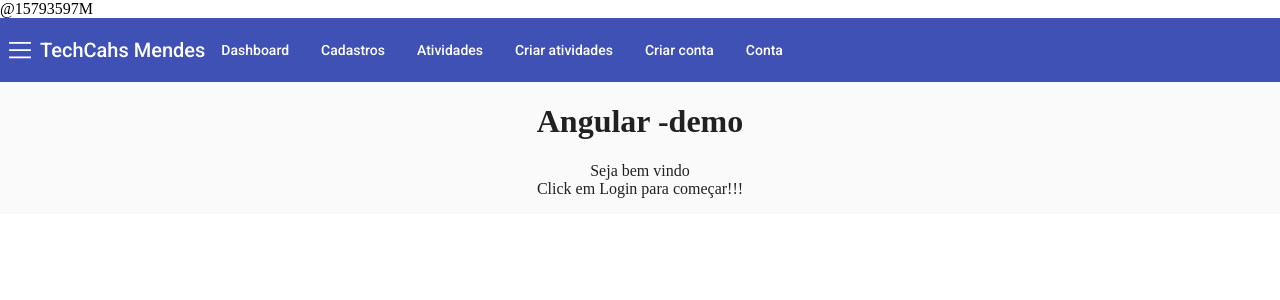
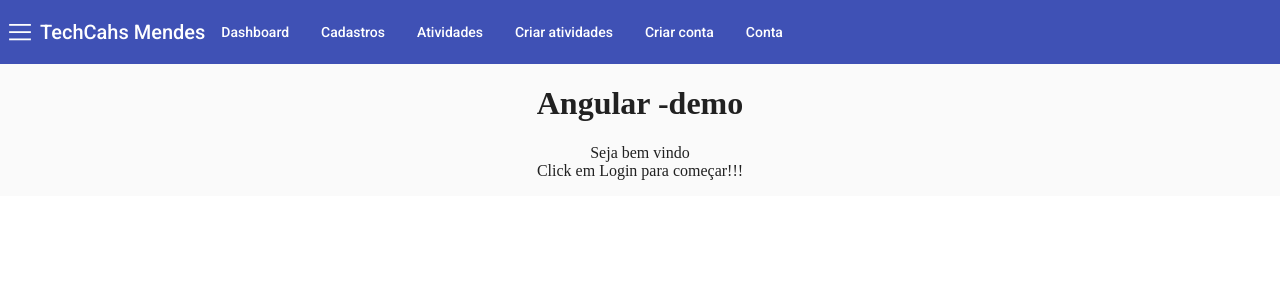
Before and after one commit to gddiego/demo-angular, an Angular app: page / in a window 1280 px wide. Shown: the top 300 px of the page. Built offline with nearby package versions, Linux system fonts and the light colour scheme.

Commit message:
Update app.component.html
ajuste

```diff
--- a/src/app/app.component.html
+++ b/src/app/app.component.html
@@ -1,9 +1,3 @@
-@15793597M
-
-
-
-
-
 
 <mat-sidenav-container>
   <mat-sidenav #sidenav role="navigation">
```
